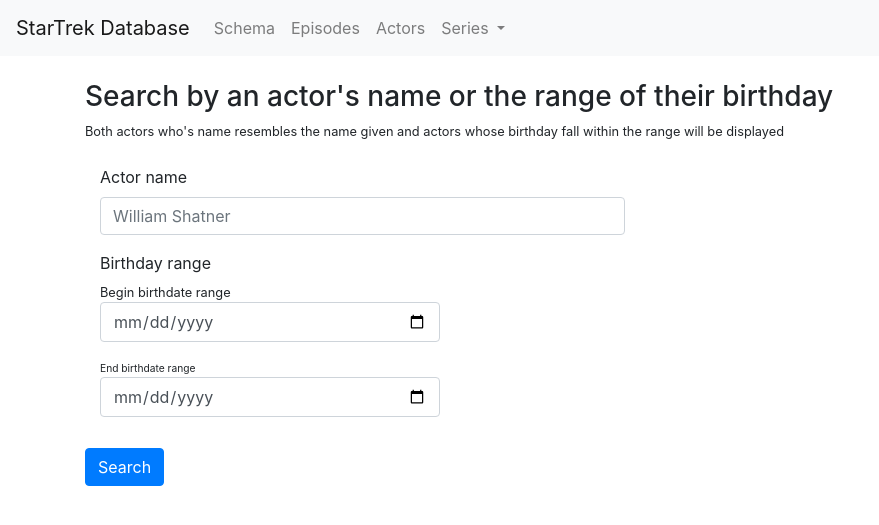
After one commit to cphalen/MPCS53001-final_project, a PHP site: page /actors.php in a window 1280 px wide. The commit adds this page. Shown: the top 525 px of the page, without its empty margins (0-879 px from the left). Run offline with PHP 8.4, Linux system fonts and the light colour scheme; data that the repository does not hold is empty; some libraries are stand-ins or nearby versions.

Commit message:
First api page added - can likely duplicate for the most part to create other functioning forms -- parameterization fully working

```diff
--- /dev/null
+++ b/actors.php
@@ -0,0 +1,34 @@
+<?php
+
+include "navigation.php";
+
+?>
+
+<br>
+<div class="container">
+<form action="/api/queryActor.php" method="post">
+    <h3>
+        Search by an actor's name or the range of their birthday
+    </h3>
+    <small>
+        Both actors who's name resembles the name given and actors whose birthday fall within the range will be displayed
+    </small>
+    <br>
+    <br>
+	<div class="form-group col-6">
+		<label for="ActorName">Actor name</label>
+		<input type="text" name="ActorName" class="form-control" placeholder="William Shatner">
+	</div>
+	<div class="form-group col-4">
+		<label for="ActorBirthdayRange">Birthday range</label>
+		<br>
+		<small> Begin birthdate range
+		<input type="date" name="BeginBirthdayRange" class="form-control">
+		<br>
+		<small> End birthdate range
+		<input type="date" name="EndBirthdayRange" class="form-control">
+	</div>
+    <br>
+	<button type="search" class="btn btn-primary">Search</button>
+</form>
+</div>
--- a/index.php
+++ b/index.php
@@ -1,11 +1,5 @@
-<head>
-    <!-- Latest 4.0.0 compiled and minified CSS -->
-    <link rel="stylesheet" href="https://maxcdn.bootstrapcdn.com/bootstrap/4.0.0/css/bootstrap.min.css">
-</head>
-
 <?php
 
 include "navigation.php";
-include "mysql_connect.php";
 
 ?>
--- a/mysql_connect.php
+++ b/mysql_connect.php
@@ -1,4 +1,7 @@
 <?php
+
+// Initializes connection database wheneber unnecessary
+// "returns" a connection variable $conn
 
 $host = 'mpcs53001.cs.uchicago.edu';
 $username = 'cphalen';
@@ -8,9 +11,4 @@
 $conn = mysqli_connect($host, $username, $secret, $database)
     // Handle possible MySQL connection error
     or die('Could not connect: ' . mysqli_connect_error());
-
-// Run query (defined outside the scope of this file)
-$result = mysqli_query($conn, $query)
-    or die("Query $query tables failed: " . mysqli_error());
-
 ?>
--- a/navigation.php
+++ b/navigation.php
@@ -13,14 +13,17 @@
 	</button>
 	<div class="collapse navbar-collapse" id="navbarNavDropdown">
 		<ul class="navbar-nav">
+			<?php
+			$root = realpath($_SERVER["DOCUMENT_ROOT"]);
+			?>
 			<li class="nav-item ">
-				<a class="nav-link" href="schema.php">Schema</a>
+				<a class="nav-link" href="/schema.php">Schema</a>
 			</li>
 			<li class="nav-item">
-				<a class="nav-link" href="episodes.php">Episodes</a>
+				<a class="nav-link" href="/episodes.php">Episodes</a>
 			</li>
 			<li class="nav-item">
-				<a class="nav-link" href="actors.php">Actors</a>
+				<a class="nav-link" href="/actors.php">Actors</a>
 			</li>
 			<li class="nav-item dropdown">
 				<a class="nav-link dropdown-toggle" href="#" id="navbarDropdownMenuLink" data-toggle="dropdown" aria-haspopup="true" aria-expanded="false">
@@ -31,9 +34,11 @@
                         // Load in series to select from
 						$query = "SELECT SeriesTitle FROM Series;";
 						include "mysql_connect.php";
+						$result = mysqli_query($conn, $query)
+						    or die("Query $query tables failed: " . mysqli_error());
 						// Result tuple with only one item that was selected
 						while ($res = mysqli_fetch_row($result)) {
-							 echo '<a class="dropdown-item" href="series.php/?SeriesTitle=' . $res[0] . '">' . $res[0] . '</a>';
+							 echo '<a class="dropdown-item" href="/series.php/?SeriesTitle=' . $res[0] . '">' . $res[0] . '</a>';
 						}
 						include "mysql_close.php";
 						?>
```
Also changed, not shown: api/queryActor.php (added, +57 -0 lines).
